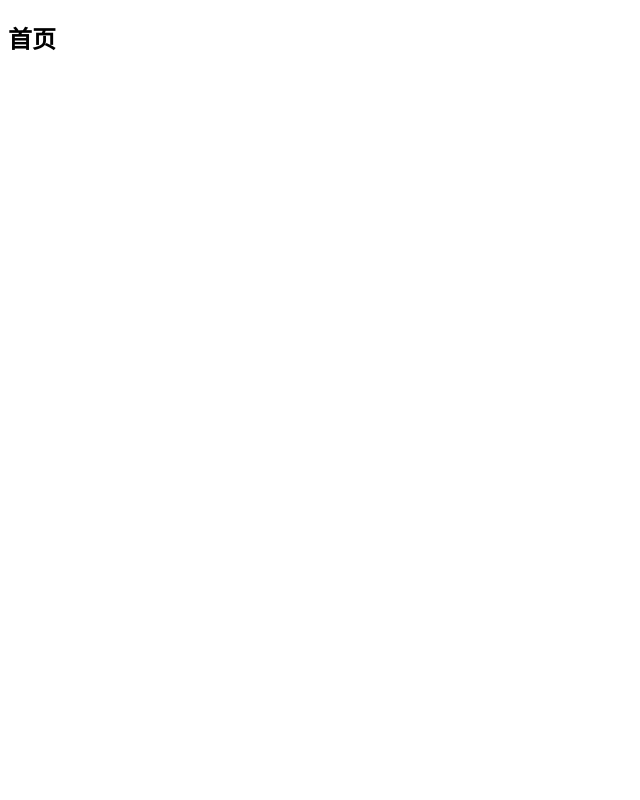
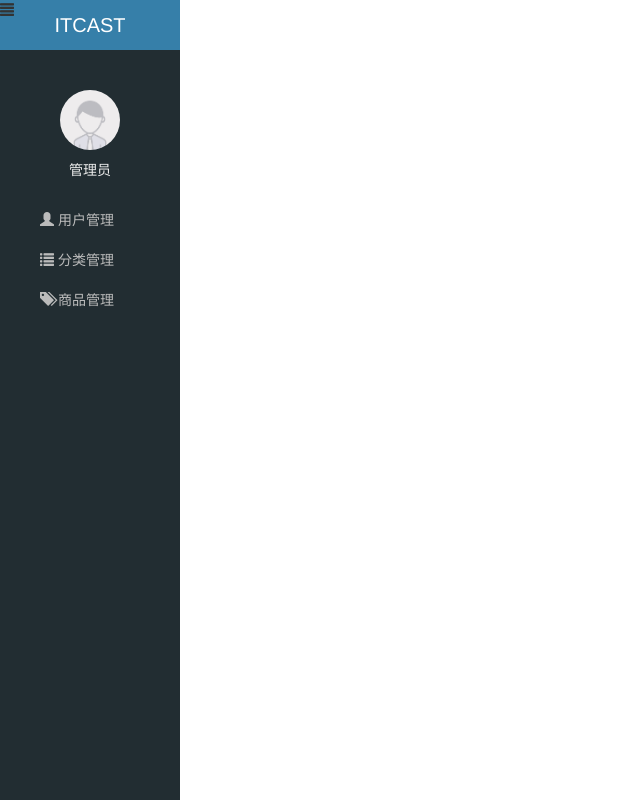
Before and after one commit to blueprint1453/my_letao, a website: page public/back/index.html in a window 1280 px wide. Shown: the whole page, without its empty margins (0-640 px from the left). Drawn offline with Linux system fonts and the light colour scheme.

Commit message:
首页左侧导航

```diff
--- a/public/back/css/common.css
+++ b/public/back/css/common.css
@@ -1,5 +1,6 @@
 
-body{
+/*登录页*/
+.login-bgc{
     background: #222d32;
 }
 .panel{
@@ -8,3 +9,87 @@ body{
 .panel h4{
     text-align: center;
 }
+
+/*首页的样式*/
+body,html{
+    height: 100%;
+}
+*{
+    margin: 0;
+    padding: 0;
+}
+
+/*左侧导航区*/
+.lt-aside{
+    background: #222d32;
+    height: 100%;
+    width: 180px;
+    position: absolute;
+}
+.lt-aside .topbar{
+    background: #367fa9;
+}
+.lt-aside .topbar h3{
+    font-size: 20px;
+    text-align: center;
+    margin-top: 0;
+    height: 50px;
+    line-height: 50px;
+    color: #fff;
+}
+.lt-aside .portrait{
+
+}
+.lt-aside .portrait img{
+    display: block;
+    width: 60px;
+    border-radius: 30px;
+    margin: 40px auto 0;
+}
+.lt-aside .portrait p{
+    color: #eee;
+    text-align: center;
+    height: 40px;
+    line-height: 40px;
+}
+.lt-aside .menu {
+
+}
+.lt-aside .menu li{
+    /*padding-left: 40px;*/
+}
+.lt-aside .menu li i{
+    display: inline-block;
+    margin-right: 4px;
+}
+.lt-aside .menu li a{
+    display: block;
+    color: #bbb;
+    font-size: 14px;
+    height: 40px;
+    line-height: 40px;
+    padding-left: 40px;
+}
+.lt-aside .menu li .submenu{
+    /*padding-left: 50px;*/
+    display: none;
+}
+.lt-aside .menu li .submenu a{
+    display: block;
+    height: 36px;
+    line-height: 36px;
+    padding-left: 50px;
+    font-size: 12px;
+}
+.lt-aside .menu li a:link,
+.lt-aside .menu li a:visited,
+.lt-aside .menu li a:hover,
+.lt-aside .menu li a:active{
+    color: #bbb;
+    text-decoration: none;
+}
+
+/*右侧主题内容*/
+.lt-main{
+
+}
--- a/public/back/index.html
+++ b/public/back/index.html
@@ -2,9 +2,57 @@
 <html>
 <head lang="en">
     <meta charset="UTF-8">
-    <title></title>
+    <!--引入css样式文件-->
+
+    <title>乐淘管理登录页</title>
+    <link rel="stylesheet" href="lib/bootstrap/css/bootstrap.min.css">
+    <link rel="stylesheet" href="lib/bootstrap-validator/css/bootstrapValidator.min.css">
+    <link rel="stylesheet" href="lib/nprogress/nprogress.css">
+    <link rel="stylesheet" href="css/common.css">
 </head>
 <body>
-   <h2>首页</h2>
+  <!--//左侧导航区-->
+  <div class="lt-aside">
+      <div class="topbar">
+          <h3>ITCAST</h3>
+      </div>
+      <div class="portrait">
+          <img src="images/default.png" alt="">
+          <p>管理员</p>
+      </div>
+      <ul class="menu">
+          <li>
+              <a href="javascript:;"><i class="glyphicon glyphicon-user"></i>用户管理</a>
+              <div class="submenu">
+                  <a href="javascript:;">二级分类</a>
+              </div>
+              <div class="submenu">
+                  <a href="javascript:;">二级分类</a>
+              </div>
+          </li>
+          <li>
+              <a href="javascript:;"><i class="glyphicon glyphicon-list"></i>分类管理</a>
+
+          </li>
+          <li>
+              <a href="javascript:;"><i class="glyphicon glyphicon-tags"></i>商品管理</a>
+
+          </li>
+      </ul>
+  </div>
+  <!--右侧内容区-->
+  <div class="lt-main">
+     <div class="main-head">
+         <span class="glyphicon glyphicon-align-justify"></span>
+         <span class=""></span>
+     </div>
+  </div>
+
+<!--引入js文件-->
+<script src="lib/jquery/jquery.min.js"></script>
+<script src="lib/bootstrap/js/bootstrap.min.js"></script>
+<script src="lib/bootstrap-validator/js/bootstrapValidator.min.js"></script>
+<script src="lib/nprogress/nprogress.js"></script>
+<script src="js/common.js"></script>
 </body>
 </html>
--- /dev/null
+++ b/public/back/js/index.js
@@ -0,0 +1,3 @@
+/**
+ * Created by blueprint on 2017/11/8.
+ */
```
Also changed, not shown: public/back/login.html (+1 -1 lines).
